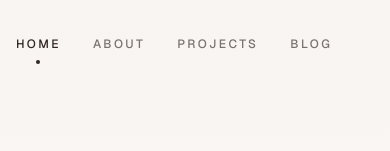
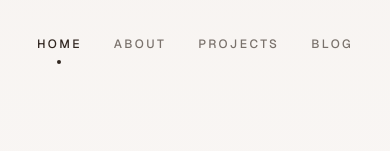
Before and after one commit to coolKIH/hao-portfolio, a Next.js app: page / in a window 390 px wide. Shown: the top 151 px of the page. Built offline with nearby package versions, Linux system fonts and the light colour scheme.

Commit message:
style: center navigation on small screens
- Updates navigation styling to be centered on screens smaller than sm breakpoint.
-Maintains left alignment for larger screens.

```diff
--- a/src/components/Nav.tsx
+++ b/src/components/Nav.tsx
@@ -17,7 +17,7 @@ export function Nav() {
     ];
 
     return (
-        <nav className="flex items-center gap-8">
+        <nav className="flex items-center gap-8 justify-center sm:justify-start">
             {links.map((link) => {
                 const isActive = link.matchRule.test(pathname);
 
```
